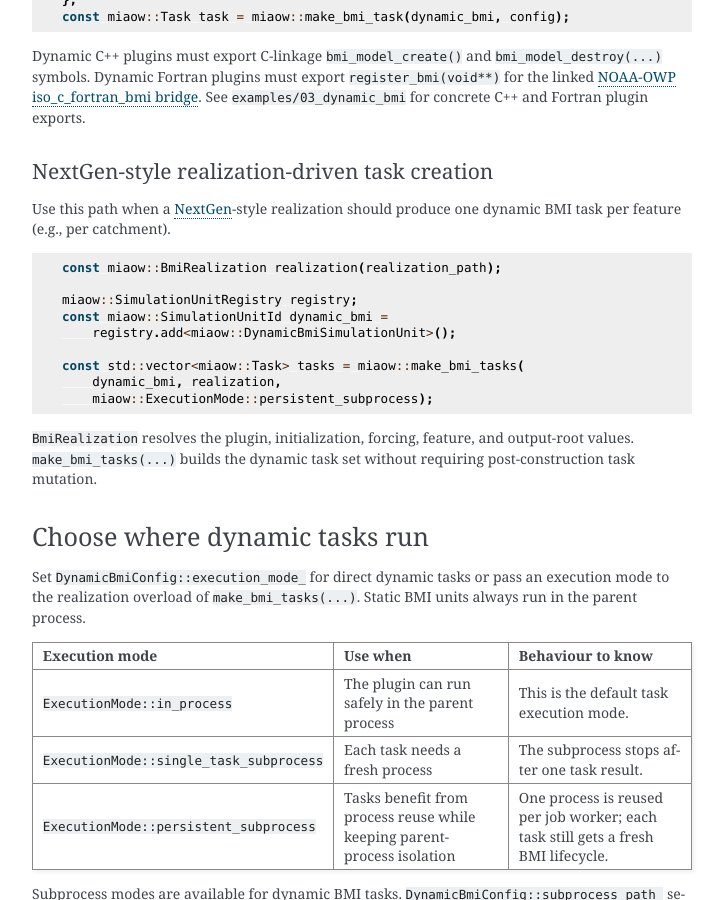
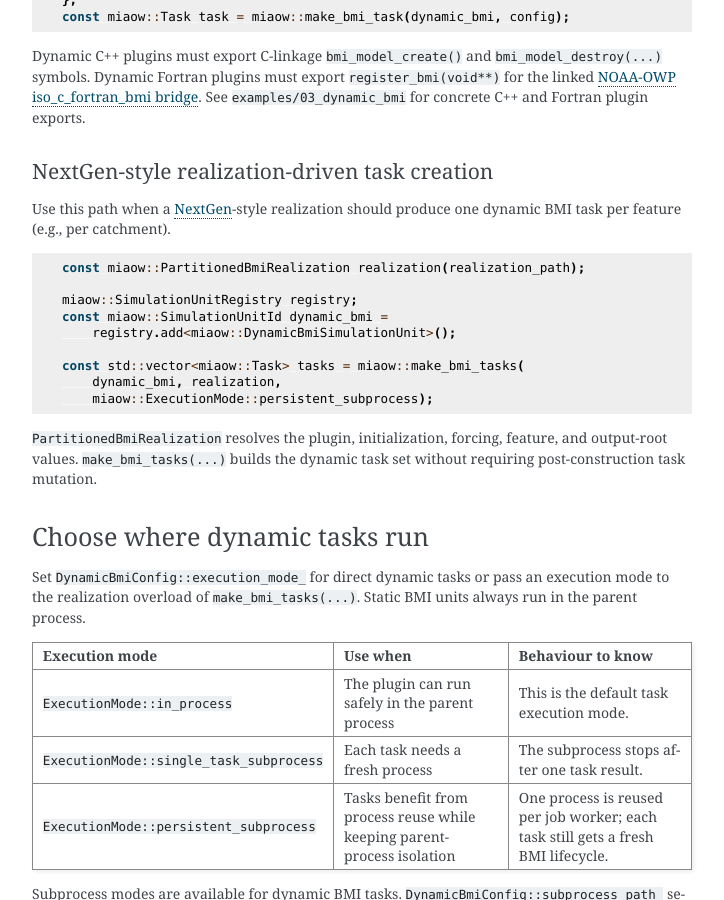
Before and after one commit to uofs-simlab/miaow-framework, a Sphinx documentation site: the page built from docs/bmi.rst, in a window 1280 px wide and 900 px high, scrolled down 1181 px. Shown: the whole window, without its empty margins (388-1112 px from the left). Built offline with Sphinx 7.4.7, drawn with Linux system fonts in a browser that asks for light colours; the version number could not be read and is left out.

Commit message:
revert renaming of PartitionedBmiRealization

```diff
--- a/docs/api.rst
+++ b/docs/api.rst
@@ -121,11 +121,11 @@ Simulation units
 Realization workflows
 ---------------------
 
-.. doxygenclass:: miaow::BmiRealization
+.. doxygenclass:: miaow::PartitionedBmiRealization
    :project: MIAOW
    :members:
 
-.. doxygenfunction:: miaow::make_bmi_tasks(SimulationUnitId, const BmiRealization&, ExecutionMode)
+.. doxygenfunction:: miaow::make_bmi_tasks(SimulationUnitId, const PartitionedBmiRealization&, ExecutionMode)
    :project: MIAOW
 
 I/O and CLI helpers
--- a/docs/bmi.rst
+++ b/docs/bmi.rst
@@ -84,7 +84,7 @@ one dynamic BMI task per feature (e.g., per catchment).
 
 .. code-block:: cpp
 
-   const miaow::BmiRealization realization(realization_path);
+   const miaow::PartitionedBmiRealization realization(realization_path);
 
    miaow::SimulationUnitRegistry registry;
    const miaow::SimulationUnitId dynamic_bmi =
@@ -94,7 +94,7 @@ one dynamic BMI task per feature (e.g., per catchment).
        dynamic_bmi, realization,
        miaow::ExecutionMode::persistent_subprocess);
 
-``BmiRealization`` resolves the plugin, initialization, forcing, feature, and
+``PartitionedBmiRealization`` resolves the plugin, initialization, forcing, feature, and
 output-root values. ``make_bmi_tasks(...)`` builds the dynamic task set without
 requiring post-construction task mutation.
 
```
Also changed, not shown: 3 other files.
